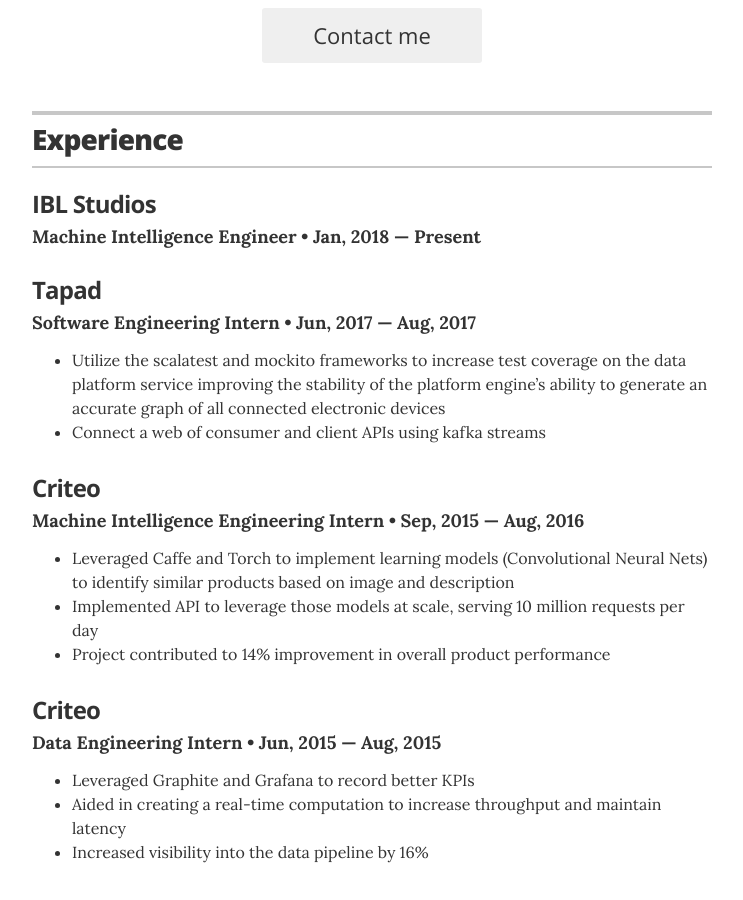
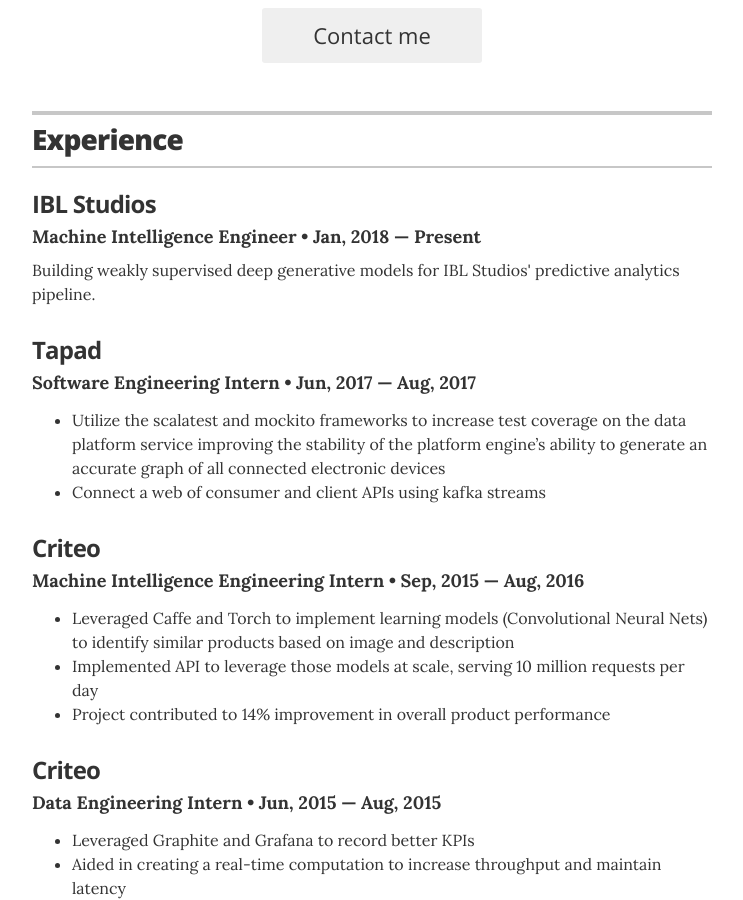
Before and after one commit to mafshar/mafshar.github.io, a Jekyll site: the page built from index.html, in a window 1280 px wide and 900 px high, scrolled down 356 px. Shown: the whole window, without its empty margins (268-1011 px from the left). Built offline with Jekyll 4.4.1, drawn with Linux system fonts in a browser that asks for light colours.

Commit message:
final update

```diff
--- a/_data/experience.yml
+++ b/_data/experience.yml
@@ -1,10 +1,10 @@
 # Jobs
 
-# Tapad Software Engineering Intern
+# IBL Studios Machine Learning Engineer
 - company: IBL Studios
   position: Machine Intelligence Engineer
   duration: Jan, 2018 &mdash; Present
-  summary:
+  summary: Building weakly supervised deep generative models for IBL Studios' predictive analytics pipeline.
 
 # Tapad Software Engineering Intern
 - company: Tapad
```
